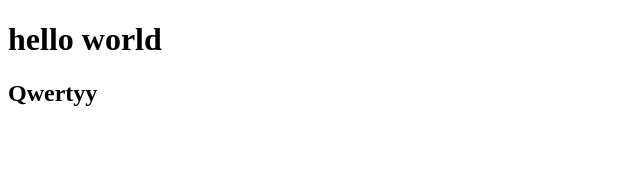
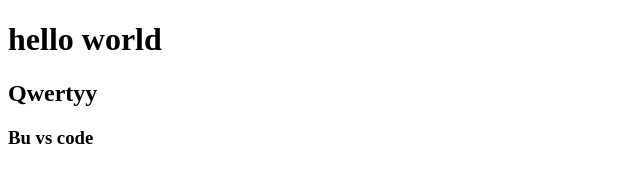
Before and after one commit to komilovmuhammadali400/github, a plain HTML site: page index.html in a window 1280 px wide. Shown: the whole page, without its empty margins (0-640 px from the left). Drawn offline with Linux system fonts and the light colour scheme.

Commit message:
news h33

```diff
--- a/index.html
+++ b/index.html
@@ -9,5 +9,6 @@
 <body>
     <h1>hello world</h1>
     <h2>Qwertyy</h2>
+    <h3>Bu vs code</h3>
 </body>
 </html>
```
